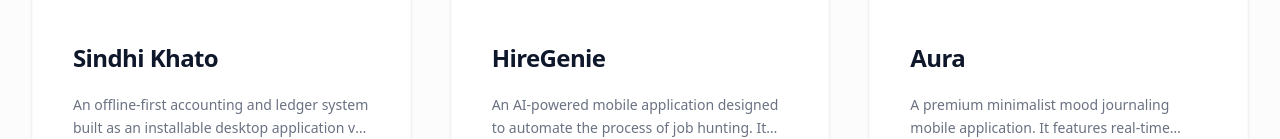
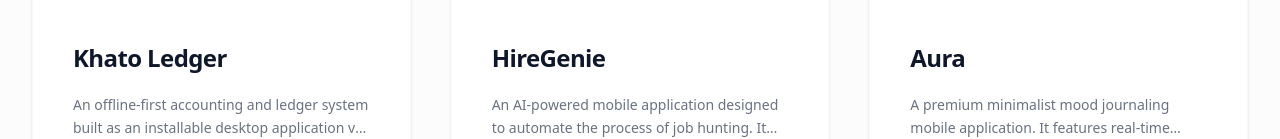
Before and after one commit to Abdul-Sattar77/clustercrew-website, a Next.js app: page /portfolio in a window 1280 px wide. Shown: the part 813-952 px from the top of the page. Built offline with nearby package versions, Linux system fonts and the light colour scheme.

Commit message:
Rename Sindhi Khato project to Khato Ledger

```diff
--- a/app/portfolio/data.ts
+++ b/app/portfolio/data.ts
@@ -11,7 +11,7 @@ export const categories: string[] = ["All", "AI", "Data", "Web", "Design", "Engi
 
 export const projects: Project[] = [
   {
-    title: "Sindhi Khato",
+    title: "Khato Ledger",
     category: "Engineering",
     img: "/images/sindhi-khato.png",
     description: "An offline-first accounting and ledger system built as an installable desktop application via Electron and as a responsive web dashboard version. Powered by Next.js, Node.js, and Express, it utilizes a dual-database architecture (local SQLite + cloud PostgreSQL) to guarantee uninterrupted offline ledger operations with automated background cloud synchronization once internet is detected. It includes fully localized Sindhi language support (RTL layout) tailored specifically for cotton and fertilizer commodity traders."
```
